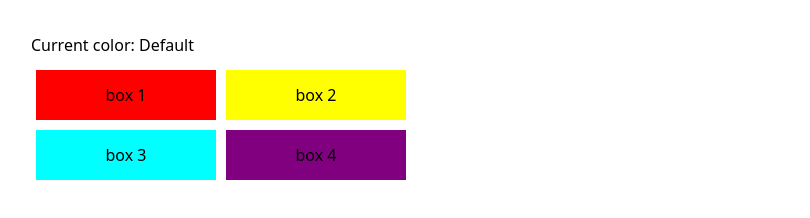
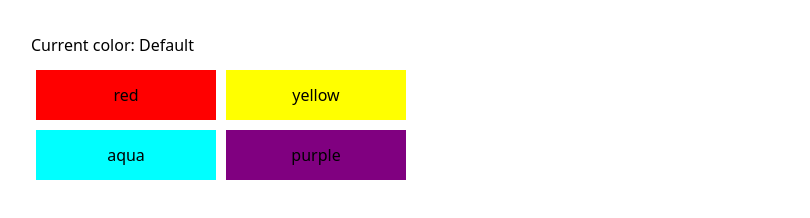
Before and after one commit to nhattruongniit/react-interview-coding, a React (Vite) app: page /color-box in a window 1280 px wide. Shown: the part 382-600 px from the top of the page, without its empty margins (129-939 px from the left). Built offline with nearby package versions, Linux system fonts and the light colour scheme.

Commit message:
add description box

```diff
--- a/src/ColorBox/ColorBox.jsx
+++ b/src/ColorBox/ColorBox.jsx
@@ -59,7 +59,7 @@ function ColorBox() {
             className={box.className}
             onClick={() => handleChangeColor(box.originalColor)}
           >
-            {box.text}
+            {box.originalColor}
           </div>
         ))}
       </div>
```
